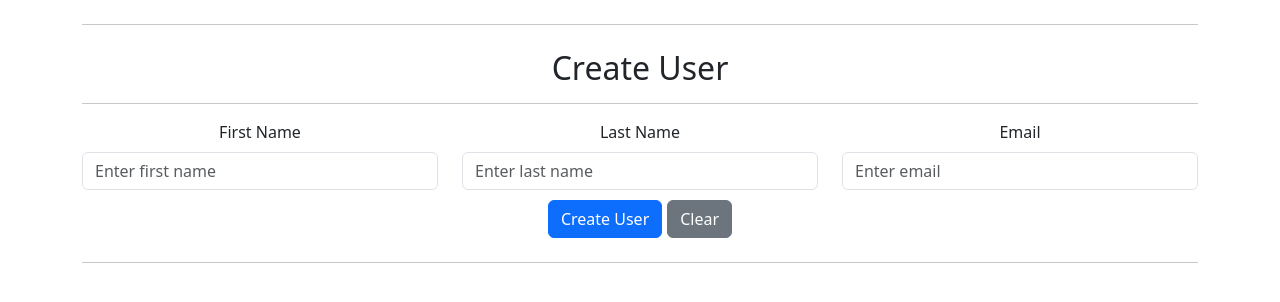
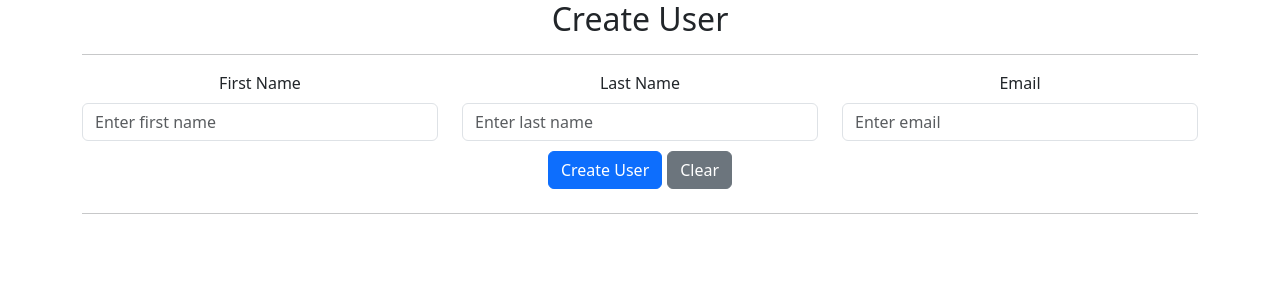
Before and after one commit to maheshnd/userdata, a React (Create React App) app: page / in a window 1280 px wide. Shown: the top 302 px of the page. Built offline with nearby package versions, Linux system fonts and the light colour scheme.

Commit message:
change header

```diff
--- a/src/containers/user/index.js
+++ b/src/containers/user/index.js
@@ -7,7 +7,6 @@ export const UserData = () => {
   return (
     <>
       <Container>
-        <hr className="my-4" />
         <CreateUser />
         <hr className="my-4" />
         <UserList />
```
